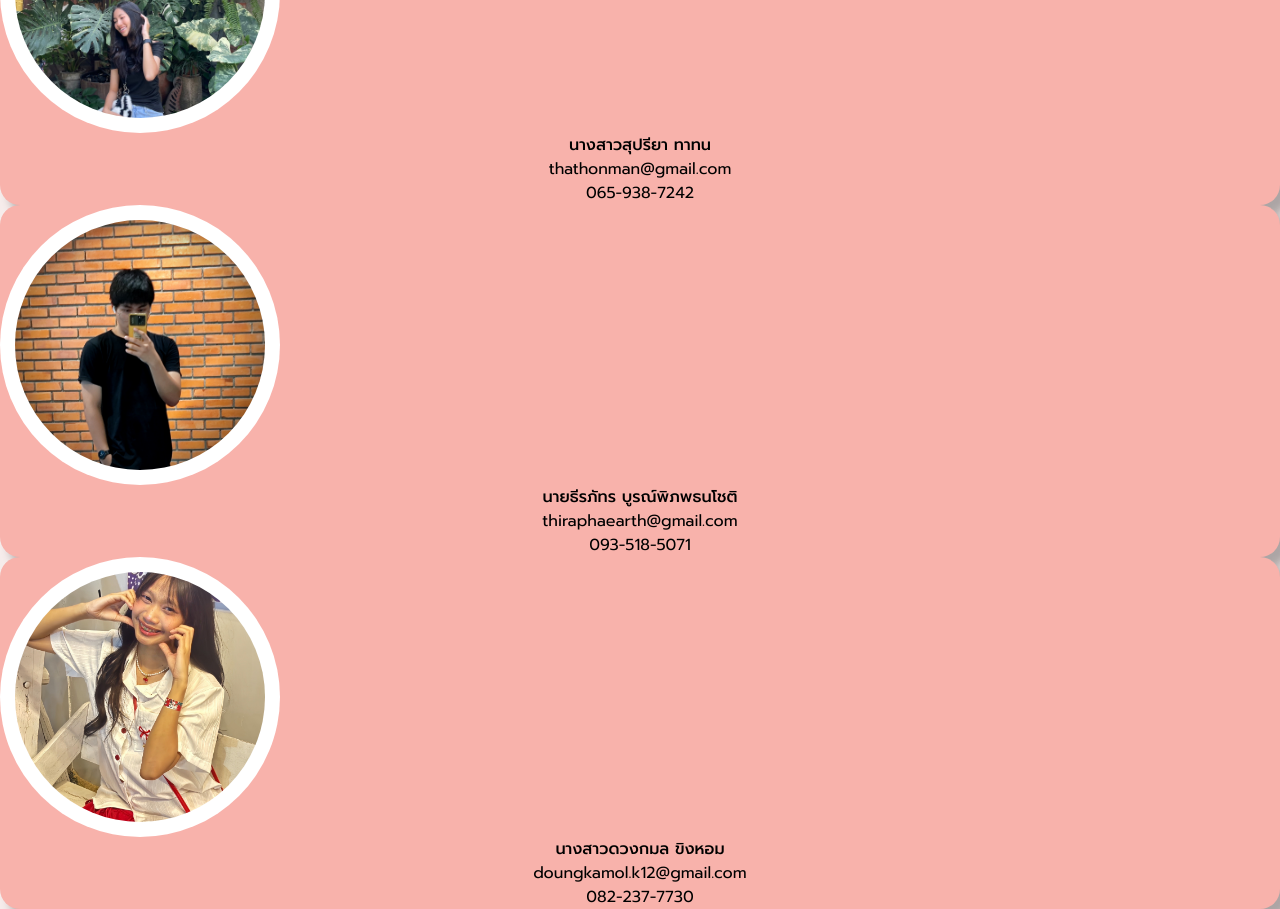
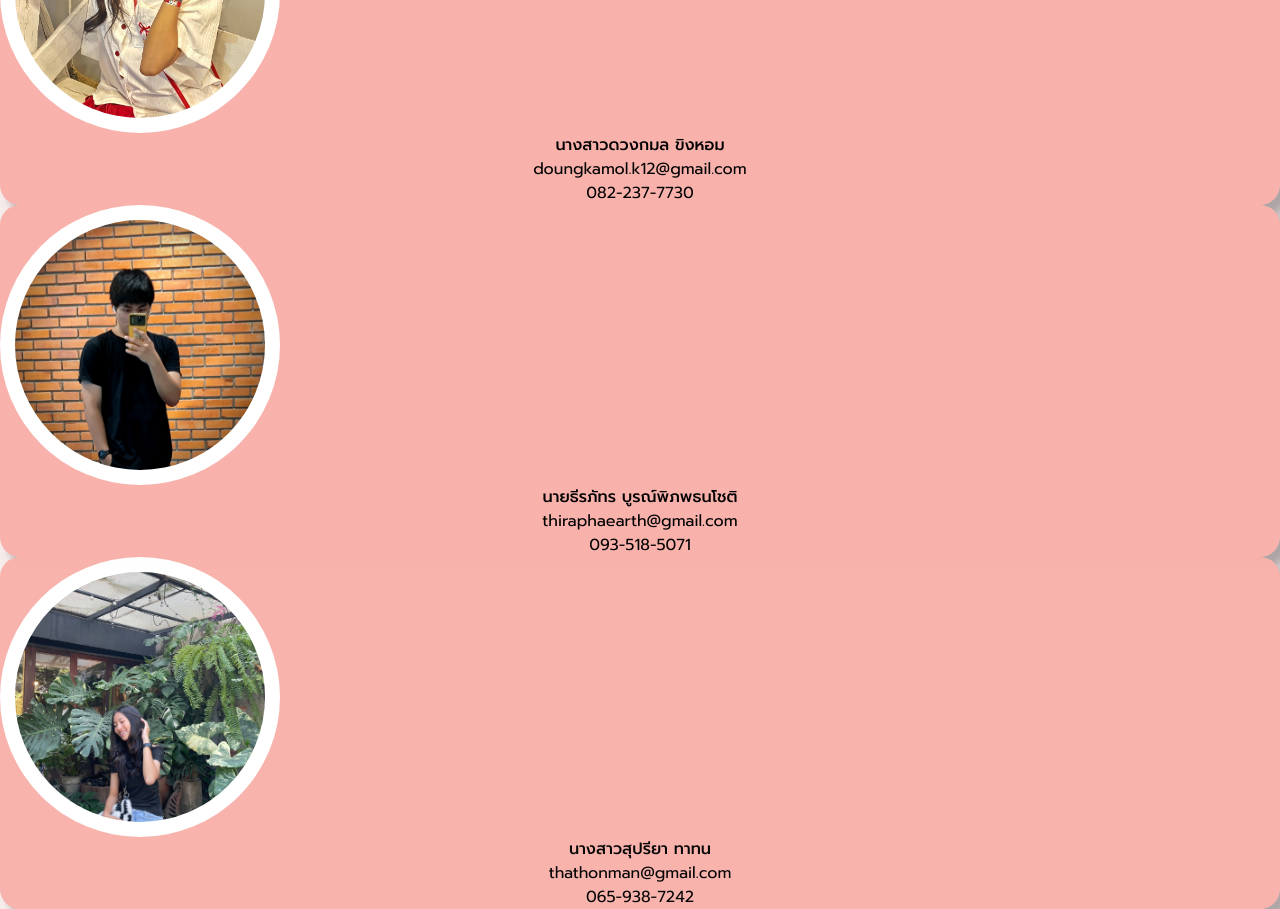
Before and after one commit to Thiraphat2006/EndProject-67, a React (Vite) app in the folder Frontend/: page /about in a window 1280 px wide. Shown: the part 1040-1949 px from the top of the page. Built offline with nearby package versions, Linux system fonts and the light colour scheme.

Commit message:
fix data

```diff
--- a/Frontend/public/Data/dataProfile.json
+++ b/Frontend/public/Data/dataProfile.json
@@ -1,23 +1,23 @@
 [
     {
-        "IDcard": "1",
+        "IDcard": "card1",
+        "name": "นางสาวดวงกมล ขิงหอม",
+        "Email": "doungkamol.k12@gmail.com",
+        "tel": "082-237-7730",
+        "Image": "../Image/Profile-image/1ดวงกมล.jpg"
+    },
+    {
+        "IDcard": "card2",
+        "name": "นายธีรภัทร บูรณ์พิภพธนโชติ",
+        "Email": "thiraphaearth@gmail.com",
+        "tel": "093-518-5071",
+        "Image": "../Image/Profile-image/ธีรภัทร.webp"
+    },
+    {
+        "IDcard": "card3",
         "name": "นางสาวสุปรียา ทาทน",
         "Email": "thathonman@gmail.com",
         "tel": "065-938-7242",
-        "Image":"../Image/Profile-image/2สุปรียา.jpg"
-    },
-    {
-        "IDcard": "2",
-        "name": "นายธีรภัทร บูรณ์พิภพธนโชติ",
-        "Email": "thiraphaearth@gmail.com",
-        "tel": "093-518-5071",
-        "Image":"../Image/Profile-image/ธีรภัทร.webp"
-    },
-    {
-        "IDcard": "3",
-        "name": "นางสาวดวงกมล ขิงหอม",
-        "Email": "doungkamol.k12@gmail.com",
-        "tel": "082-237-7730",
-        "Image":"../Image/Profile-image/1ดวงกมล.jpg"
+        "Image": "../Image/Profile-image/2สุปรียา.jpg"
     }
 ]
--- a/Frontend/src/Component/CardProduct/Card.jsx
+++ b/Frontend/src/Component/CardProduct/Card.jsx
@@ -5,7 +5,7 @@ import DataProduct from '../../../public/Data/ข้อมูลครืมต
 // card ที่ใช้ในหน้า product
 const Card = ({ KEY, Image, ProductNameEng, Brand, }) => {
 
-    //ถ้าเป็น localhost ลบก็ไม่มีไร ถ้าไม่ก็ก็ลบ../หน้าที่อยู่ไฟล์แค่นั้น
+    //ถ้าเป็น localhost ก็ไม่มีไร ถ้าไม่ก็ก็ลบ../หน้าที่อยู่ไฟล์แค่นั้น
     const isLocalhost = window.location.hostname === 'localhost';
     let imagePath;
     if (!isLocalhost) {
@@ -71,25 +71,25 @@ export const Cardcontainer = ({ fill }) => {
 const Titlefortypefocard = () => {
     return (
         <div className="allin mt-5 sm:mb-32 md:mb-16 md:mt-10  ">
+            <h1 className="text-4xl font-bold ml-11 md:ml-24 xl:ml-40">
+                ปรเภท คลีนซิ่ง
+            </h1>
+            <Cardcontainer fill='คลีนซิ่ง' />
+            <hr className='m-20 ' />
             <h1 className="text-4xl font-bold ml-11 md:ml-24 xl:ml-40 ">
                 ปรเภท ครีนเซอร์
             </h1>
             <Cardcontainer fill='ครีนเซอร์' />
             <hr className='m-20 ' />
             <h1 className="text-4xl font-bold ml-11 md:ml-24 xl:ml-40">
-                ปรเภท คลีนซิ่ง
+                ปรเภท โทนเนอร์
             </h1>
-            <Cardcontainer fill='คลีนซิ่ง' />
+            <Cardcontainer fill='โทนเนอร์' />
             <hr className='m-20 ' />
             <h1 className="text-4xl font-bold ml-11 md:ml-24 xl:ml-40">
                 ปรเภท เซรั่ม
             </h1>
             <Cardcontainer fill='เซรั่ม' />
-            <hr className='m-20 ' />
-            <h1 className="text-4xl font-bold ml-11 md:ml-24 xl:ml-40">
-                ปรเภท โทนเนอร์
-            </h1>
-            <Cardcontainer fill='โทนเนอร์' />
             <hr className='m-20 ' />
             <h1 className="text-4xl font-bold ml-11 md:ml-24 xl:ml-40">
                 ปรเภท โลชั่น
--- a/Frontend/src/Component/ProductDetail/Detailcomponent.jsx
+++ b/Frontend/src/Component/ProductDetail/Detailcomponent.jsx
@@ -40,7 +40,7 @@ export const DetailofProDuct = ({ ProductNameThai, Type, Brand, Ingredients, Pro
                 <p className='font-semibold'>แบรนด์ :</p>
                 <p>{Brand}</p>
             </div>
-            <p className='font-semibold'>คุณสัมบัติ</p>
+            <p className='font-semibold'>คุณสมบัติ</p>
             <p className='w-[300px] text-base md:w-[500px]'>{Properties}</p>
             <p className='font-semibold'>ส่วนประกอบ</p>
             <p className='w-[300px] text-sm md:w-[500px]'>{Ingredients} ฯลฯ</p>
```
